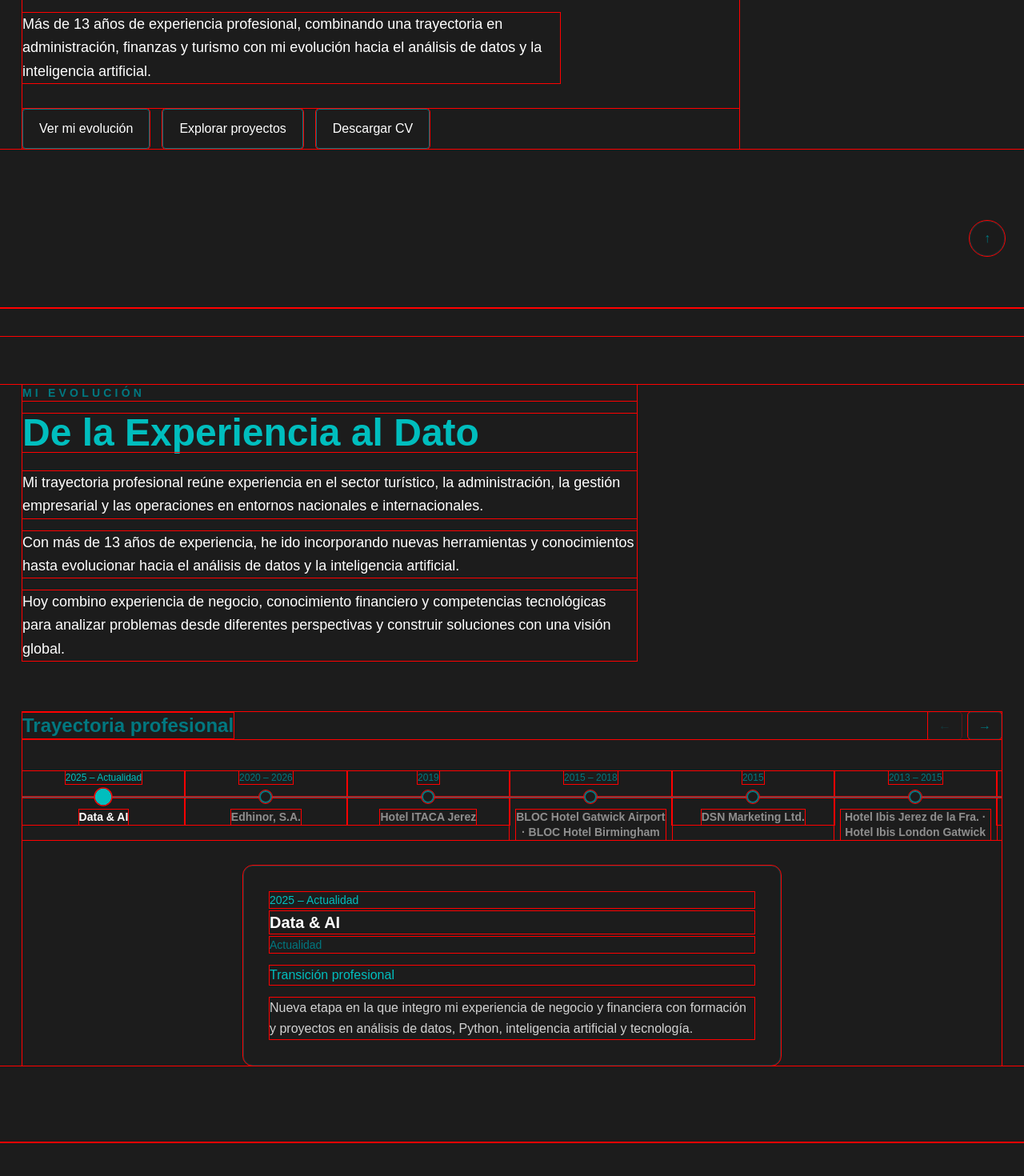
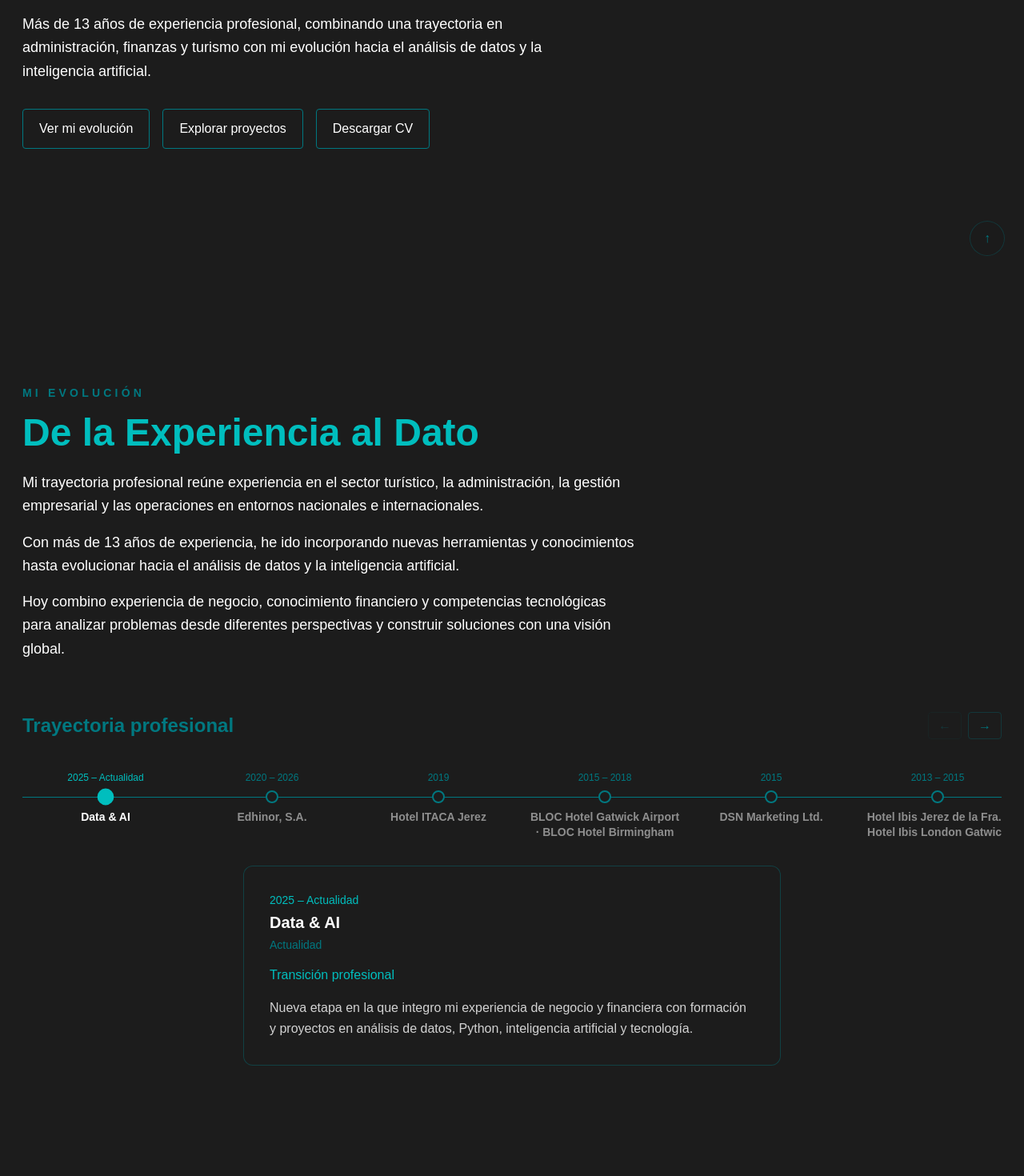
Before and after one commit to HelenDiMo/elena-diaz-beyond-the-resume, a Next.js app: page / in a window 1280 px wide. Shown: the part 380-1850 px from the top of the page at 80% size. Built offline with nearby package versions, Linux system fonts and the light colour scheme.

Commit message:
fix: mejorar la estructura y funcionalidad de los componentes Hero y Timeline

```diff
--- a/src/app/globals.css
+++ b/src/app/globals.css
@@ -48,7 +48,7 @@ html {
   }
 }
 
-/* ESTO ES PARA SEPARAR LOS COMPONENTES DE LA PAG. */
+/* ESTO ES PARA SEPARAR LOS COMPONENTES DE LA PAG.
 * {
   outline: 1px solid red;
-}
+}*/
--- a/src/components/sections/Hero.tsx
+++ b/src/components/sections/Hero.tsx
@@ -6,11 +6,10 @@ import Link from "next/link";
 
 export default function Hero() {
   return (
-    <section className="min-h-[calc(100vh-100px)] flex items-center">
+    <section className="flex min-h-[calc(100vh-100px)] items-center">
       <Container>
         <div className="max-w-4xl">
-          {/* INICIO ANIMACIÓN "Business · Data · AI"  */}
-
+          {/* Business · Data · AI */}
           <motion.p
             initial={{ opacity: 0, y: 20 }}
             animate={{ opacity: 1, y: 0 }}
@@ -20,23 +19,17 @@ export default function Hero() {
             Business · Data · AI
           </motion.p>
 
-          {/* FINAL ANIMACIÓN "Business · Data · AI" */}
-
-          {/* INICIO ANIMACIÓN NOMBRE */}
-
+          {/* Nombre */}
           <motion.h1
             initial={{ opacity: 0, y: 20 }}
             animate={{ opacity: 1, y: 0 }}
             transition={{ duration: 0.6, delay: 0.15 }}
-            className="text-5xl font-bold tracking-tight md:text-7xl text-oceanic"
+            className="text-5xl font-bold tracking-tight text-oceanic md:text-7xl"
           >
             Elena Díaz
           </motion.h1>
 
-          {/* FINAL ANIMACIÓN NOMBRE */}
-
-          {/* INICIO ANIMACIÓN DESCRIPCIÓN */}
-
+          {/* Descripción */}
           <motion.p
             initial={{ opacity: 0, y: 20 }}
             animate={{ opacity: 1, y: 0 }}
@@ -48,31 +41,31 @@ export default function Hero() {
             hacia el análisis de datos y la inteligencia artificial.
           </motion.p>
 
-          {/* FINAL ANIMACIÓN DESCRIPCIÓN */}
-
+          {/* Botones */}
           <motion.div
             initial={{ opacity: 0, y: 20 }}
             animate={{ opacity: 1, y: 0 }}
             transition={{ duration: 0.6, delay: 0.45 }}
-            className="mt-8 flex gap-4"
+            className="mt-8 flex flex-col items-start gap-3 sm:flex-row sm:flex-wrap sm:gap-4"
           >
             <Link
               href="/#experience"
-              className="rounded border border-teal px-5 py-3 font-medium text-white transition-colors hover:bg-teal"
+              className="w-full rounded border border-teal px-5 py-3 text-center font-medium text-white transition-colors hover:bg-teal sm:w-auto"
             >
               Ver mi evolución
             </Link>
 
             <Link
               href="/#projects"
-              className="rounded border border-teal px-5 py-3 font-medium text-white transition-colors hover:bg-teal"
+              className="w-full rounded border border-teal px-5 py-3 text-center font-medium text-white transition-colors hover:bg-teal sm:w-auto"
             >
               Explorar proyectos
             </Link>
+
             <a
               href="/cv/Elena-Diaz-CV.pdf"
               download
-              className="rounded border border-teal px-5 py-3 font-medium text-white transition-colors hover:bg-teal"
+              className="w-full rounded border border-teal px-5 py-3 text-center font-medium text-white transition-colors hover:bg-teal sm:w-auto"
             >
               Descargar CV
             </a>
--- a/src/components/sections/Timeline.tsx
+++ b/src/components/sections/Timeline.tsx
@@ -13,6 +13,17 @@ export default function Timeline() {
 
   const activeItem = displayedTimeline[activeIndex];
 
+  const scroll = (direction: "left" | "right") => {
+    if (!containerRef.current) return;
+
+    const nextIndex =
+      direction === "right"
+        ? Math.min(activeIndex + 1, displayedTimeline.length - 1)
+        : Math.max(activeIndex - 1, 0);
+
+    handleSelect(nextIndex);
+  };
+
   const handleSelect = (index: number) => {
     setActiveIndex(index);
 
@@ -23,28 +34,18 @@ export default function Timeline() {
     });
   };
 
-  const handleArrow = (direction: "left" | "right") => {
-    const nextIndex =
-      direction === "right"
-        ? Math.min(activeIndex + 1, displayedTimeline.length - 1)
-        : Math.max(activeIndex - 1, 0);
-
-    if (nextIndex === activeIndex) return;
-
-    handleSelect(nextIndex);
-  };
-
   return (
-    <div className="mt-16 w-full">
+    <div className="mt-16 w-full min-w-0">
+      {/* Header */}
       <div className="flex items-center justify-between gap-4">
         <h3 className="text-2xl font-bold text-teal">
           Trayectoria profesional
         </h3>
 
-        <div className="flex gap-2">
+        <div className="flex shrink-0 gap-2">
           <button
             type="button"
-            onClick={() => handleArrow("left")}
+            onClick={() => scroll("left")}
             disabled={activeIndex === 0}
             aria-label="Ver etapas anteriores"
             className="rounded border border-teal/30 px-3 py-1 text-teal transition-colors hover:border-oceanic hover:text-oceanic disabled:cursor-not-allowed disabled:opacity-30"
@@ -54,7 +55,7 @@ export default function Timeline() {
 
           <button
             type="button"
-            onClick={() => handleArrow("right")}
+            onClick={() => scroll("right")}
             disabled={activeIndex === displayedTimeline.length - 1}
             aria-label="Ver etapas siguientes"
             className="rounded border border-teal/30 px-3 py-1 text-teal transition-colors hover:border-oceanic hover:text-oceanic disabled:cursor-not-allowed disabled:opacity-30"
@@ -67,9 +68,9 @@ export default function Timeline() {
       {/* Riel horizontal */}
       <div
         ref={containerRef}
-        className="hide-scrollbar mt-10 overflow-x-auto overflow-y-hidden scroll-smooth"
+        className="hide-scrollbar mt-10 w-full min-w-0 overflow-x-auto overflow-y-hidden scroll-smooth"
       >
-        <div className="relative flex min-w-max items-start">
+        <div className="relative flex w-max min-w-full items-start">
           {/* Línea horizontal */}
           <div className="absolute left-0 right-0 top-8 h-px bg-teal" />
 
@@ -86,8 +87,9 @@ export default function Timeline() {
                 onClick={() => handleSelect(index)}
                 aria-label={`Ver ${item.company}`}
                 aria-pressed={isActive}
-                className="flex min-w-35 flex-1 flex-col items-center gap-2 px-2 text-center"
+                className="flex w-48 shrink-0 flex-col items-center gap-2 px-2 text-center sm:w-52"
               >
+                {/* Año */}
                 <span
                   className={`text-xs font-medium transition-colors ${
                     isActive ? "text-oceanic" : "text-teal"
@@ -96,18 +98,20 @@ export default function Timeline() {
                   {item.year}
                 </span>
 
+                {/* Punto */}
                 <motion.span
                   whileHover={{ scale: 1.15 }}
                   whileTap={{ scale: 0.95 }}
                   animate={{ scale: isActive ? 1.3 : 1 }}
                   transition={{ duration: 0.2 }}
-                  className={`z-10 h-4 w-4 rounded-full border-2 ${
+                  className={`z-10 h-4 w-4 shrink-0 rounded-full border-2 ${
                     isActive
                       ? "border-oceanic bg-oceanic"
                       : "border-teal bg-graphite"
                   }`}
                 />
 
+                {/* Empresa */}
                 <span
                   className={`text-sm font-semibold leading-snug transition-colors ${
                     isActive ? "text-white" : "text-white/50"
@@ -129,7 +133,7 @@ export default function Timeline() {
           animate={{ opacity: 1, y: 0 }}
           exit={{ opacity: 0, y: -10 }}
           transition={{ duration: 0.3 }}
-          className="mx-auto mt-8 max-w-2xl rounded-xl border border-teal/40 bg-graphite p-6 md:p-8"
+          className="mx-auto mt-8 w-full max-w-2xl rounded-xl border border-teal/40 bg-graphite p-6 md:p-8"
         >
           <p className="text-sm font-medium text-oceanic">
             {activeItem.year}
@@ -139,7 +143,9 @@ export default function Timeline() {
             {activeItem.company}
           </h4>
 
-          <p className="mt-1 text-sm text-teal">{activeItem.location}</p>
+          <p className="mt-1 text-sm text-teal">
+            {activeItem.location}
+          </p>
 
           <div className="mt-4 space-y-2">
             {activeItem.roles.map((role) => (
@@ -148,7 +154,9 @@ export default function Timeline() {
                   <p className="text-sm text-teal">{role.period}</p>
                 )}
 
-                <p className="font-medium text-oceanic">{role.title}</p>
+                <p className="font-medium text-oceanic">
+                  {role.title}
+                </p>
               </div>
             ))}
           </div>
```
